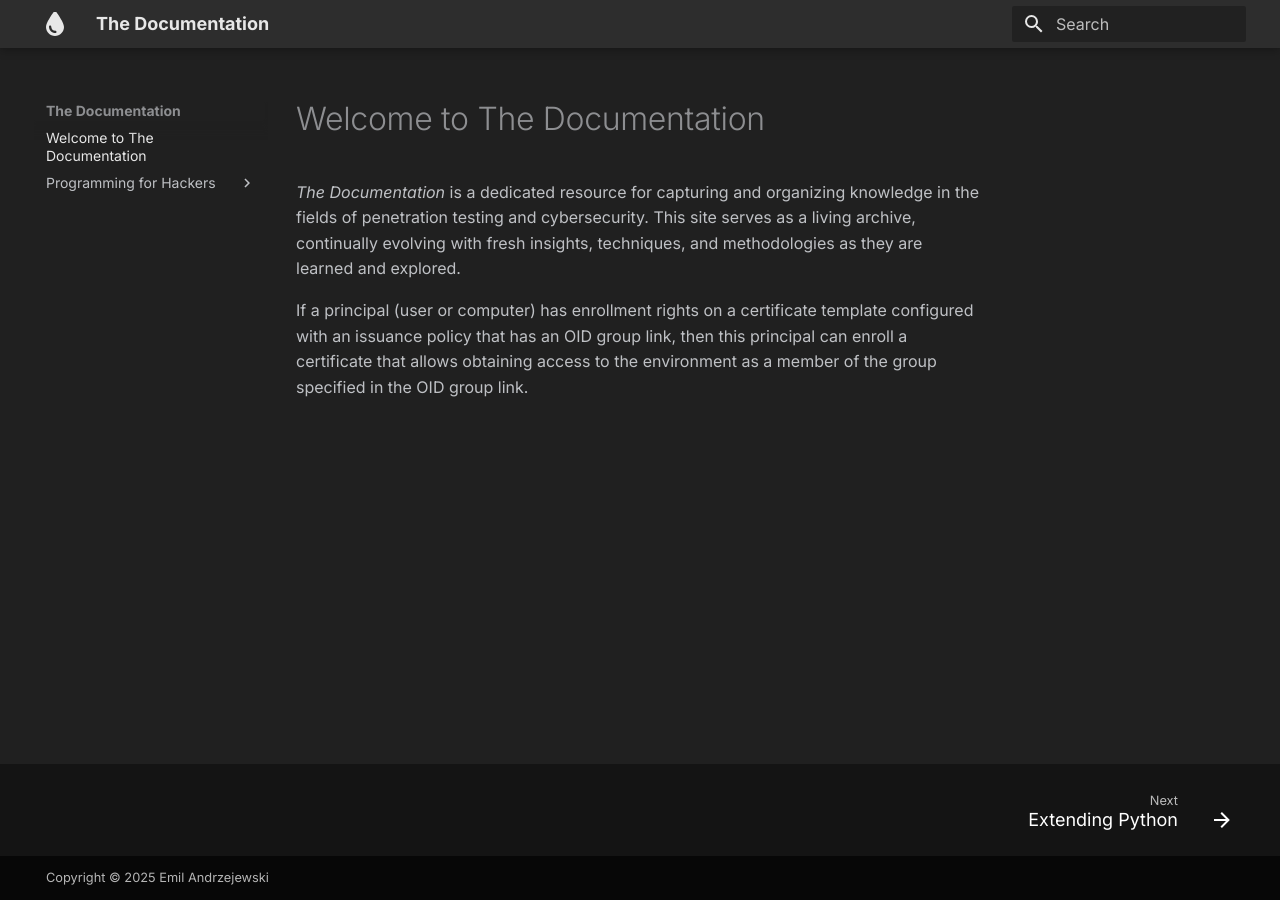
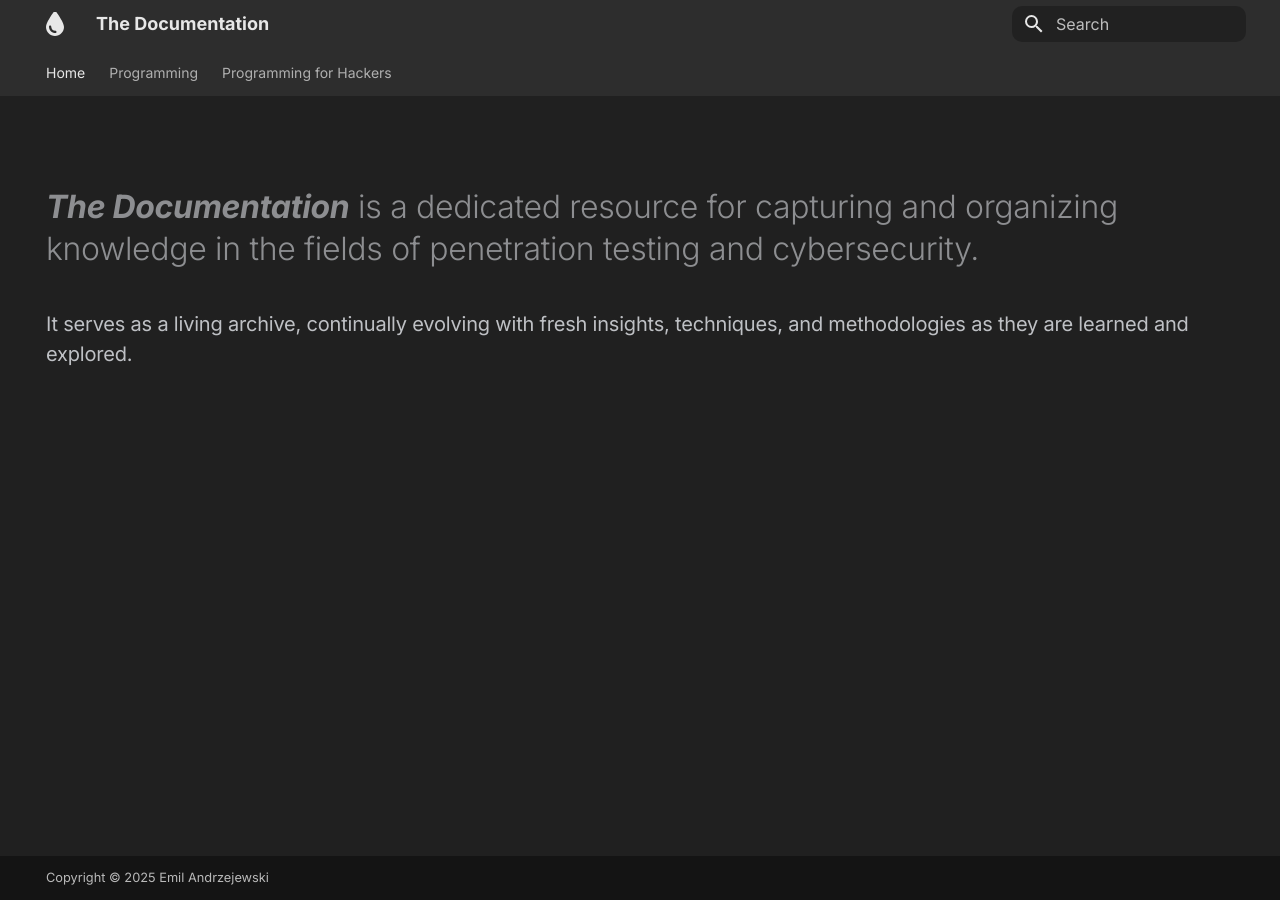
Before and after one commit to emik11/TheDocumentation, an MkDocs documentation site: the page built from docs/index.md, in a window 1280 px wide. Built offline with MkDocs 1.6.1 and Material for MkDocs 9.7.7, drawn with Linux system fonts in a browser that asks for light colours.

Commit message:
Python 101

```diff
--- a/docs/index.md
+++ b/docs/index.md
@@ -1,5 +1,8 @@
-# Welcome to The Documentation
-
-*The Documentation* is a dedicated resource for capturing and organizing knowledge in the fields of penetration testing and cybersecurity. This site serves as a living archive, continually evolving with fresh insights, techniques, and methodologies as they are learned and explored.
-
-If a principal (user or computer) has enrollment rights on a certificate template configured with an issuance policy that has an OID group link, then this principal can enroll a certificate that allows obtaining access to the environment as a member of the group specified in the OID group link.
+---
+hide:
+  - navigation
+  - toc
+---
+#
+# ***The Documentation*** is a dedicated resource for capturing and organizing knowledge in the fields of penetration testing and cybersecurity.
+### It serves as a living archive, continually evolving with fresh insights, techniques, and methodologies as they are learned and explored.
--- a/docs/stylesheets/extra.css
+++ b/docs/stylesheets/extra.css
@@ -8,5 +8,93 @@
     --md-typeset-a-color: #e7e7e7;       /* Clicked link color */
 
     --md-footer-bg-color: #141414;       /* Navigation color */
-    --md-footer-bg-color--dark: #070707; /* Copyright color */
+    --md-footer-bg-color--dark: #141414; /* Copyright color */
+
+    --md-code-bg-color: #151515;
 }
+
+:root {
+    --base-border-radius: 0.5rem;
+  }
+
+  /* Change font family of filename present on top of code block. */
+  .highlight span.filename {
+    border-bottom: none;
+    border-radius: var(--base-border-radius);
+    display: inline;
+    border-bottom-left-radius: 0;
+    border-bottom-right-radius: 0;
+    margin-bottom: 5px;
+    text-align: center;
+  }
+  .highlight span.filename + pre > code {
+    border-radius: var(--base-border-radius);
+    border-top-left-radius: 0;
+  }
+  .md-typeset pre > code {
+    border-radius: var(--base-border-radius);
+  }
+
+  /* Grid Cards */
+  .md-typeset .grid.cards > ul > li {
+    border-radius: var(--base-border-radius);
+  }
+  .md-typeset .grid.cards > ul > li:hover {
+    box-shadow: 0 0 0.2rem #ffffff40;
+  }
+
+  /* Markdown Button */
+  .md-typeset .md-button {
+    border-radius: var(--base-border-radius);
+  }
+
+  /* Critic, Mark */
+  ins.critic,
+  del.critic {
+    text-decoration: none;
+  }
+
+  .md-typeset .critic,
+  .md-typeset mark {
+    border-radius: 0.2rem;
+    padding: 0 0.2rem;
+  }
+
+  .md-typeset mark {
+    box-shadow: 0 0 0 0.1rem var(--md-typeset-mark-color);
+  }
+
+  .md-typeset ins.critic {
+    box-shadow: 0 0 0 0.1rem var(--md-typeset-ins-color);
+  }
+
+  .md-typeset del.critic {
+    box-shadow: 0 0 0 0.1rem var(--md-typeset-del-color);
+  }
+
+  /* Forms */
+  .md-search__form {
+    border-radius: var(--base-border-radius);
+  }
+
+  [data-md-toggle="search"]:checked ~ .md-header .md-search__form {
+    border-top-right-radius: var(--base-border-radius);
+    border-top-left-radius: var(--base-border-radius);
+  }
+
+  [dir="ltr"] .md-search__output {
+    border-bottom-right-radius: var(--base-border-radius);
+    border-bottom-left-radius: var(--base-border-radius);
+  }
+
+  /* Blog - index.md */
+  .md-post--excerpt {
+    background-color: var(--md-accent-fg-color--transparent);
+    box-shadow: 0 0 0 1rem var(--md-accent-fg-color--transparent);
+    border-radius: var(--base-border-radius);
+  }
+
+  /* Table */
+  .md-typeset table:not([class]) {
+    border-radius: var(--base-border-radius);
+  }
--- a/mkdocs.yml
+++ b/mkdocs.yml
@@ -5,14 +5,15 @@
     logo: fontawesome/solid/droplet
   font:
     text: Inter
-    code: JetBrains Mono
+    code: Fira Code
   name: material
   palette:
     scheme: slate
     primary: custom
     accent: custom
   features:
-    - navigation.footer
+    - navigation.tabs
+    - navigation.top
 
 markdown_extensions:
   - attr_list
```
Also changed, not shown: docs/Programming/Python/Python 101.md (added, +42 -0 lines), docs/Programming/Python/Extending Python.md (added).
